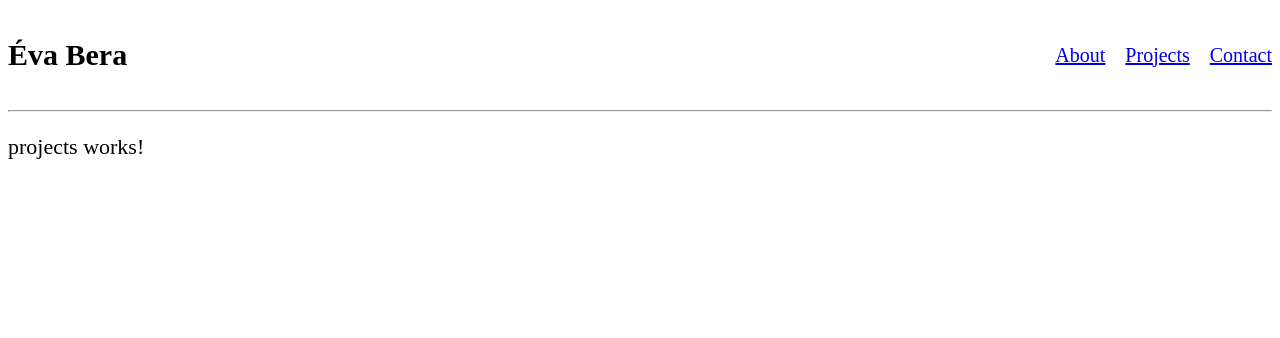
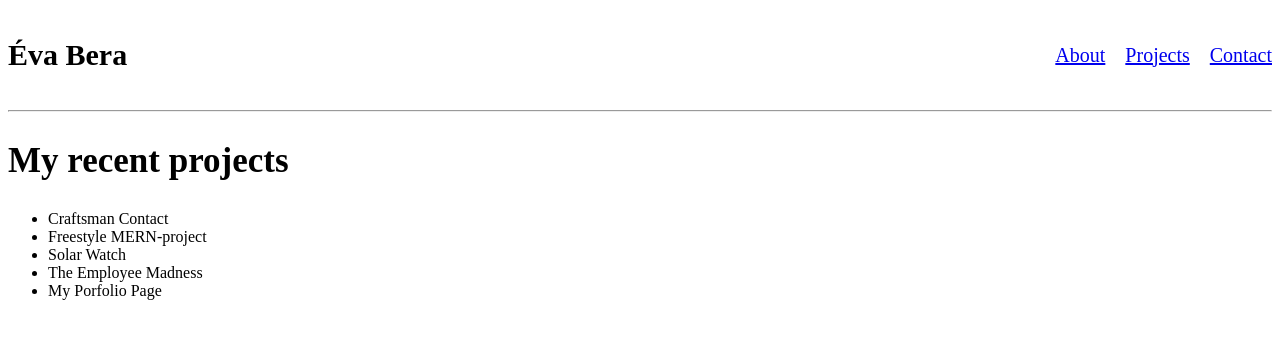
Before and after one commit to EviBera/MyPortfolio, an Angular app in the folder MyPorfolioPage/: page /projects in a window 1280 px wide. Shown: the top 338 px of the page. Built offline with nearby package versions, Linux system fonts and the light colour scheme.

Commit message:
Display project names

```diff
--- /dev/null
+++ b/MyPorfolioPage/src/app/projects/project.model.ts
@@ -0,0 +1,5 @@
+export interface IProject {
+    name: string,
+    description: string,
+    links: string[];
+}
--- a/MyPorfolioPage/src/app/projects/projects.component.html
+++ b/MyPorfolioPage/src/app/projects/projects.component.html
@@ -1 +1,6 @@
-<p>projects works!</p>
+<h2>My recent projects</h2>
+<ul>
+    <li *ngFor="let project of projects">
+        {{project.name}}
+    </li>
+</ul>
--- a/MyPorfolioPage/src/app/projects/projects.component.ts
+++ b/MyPorfolioPage/src/app/projects/projects.component.ts
@@ -1,4 +1,5 @@
 import { Component } from '@angular/core';
+import { IProject } from './project.model';
 
 @Component({
   selector: 'mpp-projects',
@@ -6,5 +7,55 @@ import { Component } from '@angular/core';
   styleUrls: ['./projects.component.css']
 })
 export class ProjectsComponent {
+  projects: IProject[] = [
+    {
+      name: "Craftsman Contact",
+      description: `This is a .NET 8.0 web application for connecting clients and various kinds of craftsmen.
+The app uses an MSSQL database and Entity Framework to deal with data. The project
+includes Identity for user handling. The unit test project uses NUnit and Moq, for
+integration testing I used xUnit. Based on the tests I have set up GitHub Actions
+workflow for CI. At this moment I work on the frontend with React.`,
+      links: [
+        "https://github.com/EviBera/CraftsmanContact",
+        "https://craftsmen.onrender.com"
+      ]
+    },
+    {
+      name: "Freestyle MERN-project",
+      description: `As a final project in the Web module, our team has built a movie night planner
+application to summarize our current studies. As a team member, I have worked both on
+the frontend (React) and on the backend (Express.js, Node.js, and MongoDB).`,
+      links: [
+        "https://github.com/CodecoolGlobal/freestyle-mern-project-react-MoserTamas",
+        "https://github.com/CodecoolGlobal/freestyle-mern-project-2-react-Betty134"
+      ]
+    },
+    {
+      name: "Solar Watch",
+      description: `The Solar Watch is an ASP.NET Core 6.0 web API that serves sunrise and sunset data for a
+user-chosen city. The database stores the geocoordinates of requested cities and the
+solar data for the given day. During the project I have learned about asynchronous
+programming, ORM (Entity Framework Core), authentication and authorization
+(Identity, JSON Web Tokens). This was a solo project, I worked on the application alone.`,
+      links: [
+        "https://github.com/CodecoolGlobal/solarwatch-2-csharp-EviBera",
+        "https://github.com/CodecoolGlobal/solarwatch-3-csharp-EviBera",
+        "https://github.com/CodecoolGlobal/solarwatch-4-csharp-EviBera",
+        "https://github.com/CodecoolGlobal/solarwatch-5-csharp-EviBera",
+        "https://github.com/CodecoolGlobal/solarwatch-6-csharp-csharp-EviBera",
 
+      ]
+    },
+    {
+      name: "The Employee Madness",
+      description: `In this school project I used advanced MERN stack operations and routing. The
+application displays and handles 'employee data' in various ways.`,
+      links: ["https://github.com/CodecoolGlobal/the-employee-madness-v2-react-EviBera"]
+    },
+    {
+      name: "My Porfolio Page",
+      description: `This website you are looking at currently.`,
+      links: ["https://github.com/EviBera/MyPortfolio"]
+    }
+  ];
 }
```
